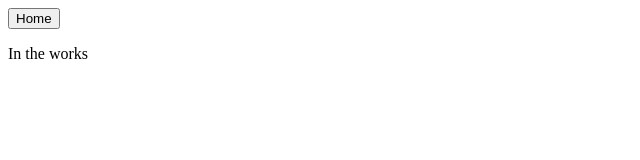
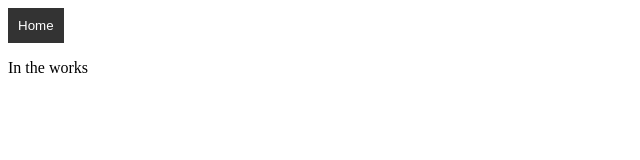
Before and after one commit to avi-koya/avi-koya.github.io, a plain HTML site: page projects.html in a window 1280 px wide. Shown: the whole page, without its empty margins (0-640 px from the left). Drawn offline with Linux system fonts and the light colour scheme.

Commit message:
fixed projects.html

```diff
--- a/projects.html
+++ b/projects.html
@@ -3,6 +3,7 @@
     <head>
         <meta charset="meta">
         <title>Projects</title>
+        <link rel="stylesheet" text="text/css" href="css/style.css">
     </head>
     <body>
         <div>
```
